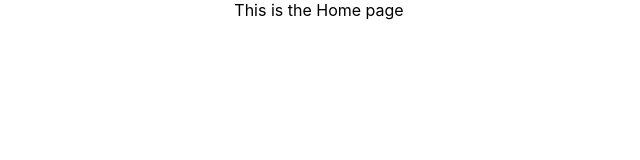
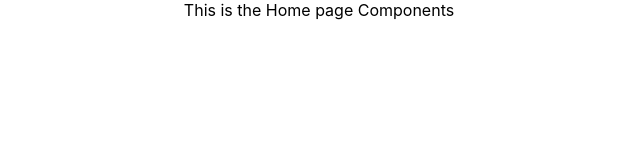
Before and after one commit to vincedl-dev/anilist, a React (Create React App) app: page / in a window 1280 px wide. Shown: the top 160 px of the page, without its empty margins (321-961 px from the left). Built offline with nearby package versions, Linux system fonts and the light colour scheme.

Commit message:
edited the home components

```diff
--- a/src/components/Home.js
+++ b/src/components/Home.js
@@ -1,6 +1,6 @@
 const Home = () => {
     return (
-        <div>This is the Home page</div>
+        <div>This is the Home page Components</div>
     );
 }
 
```
